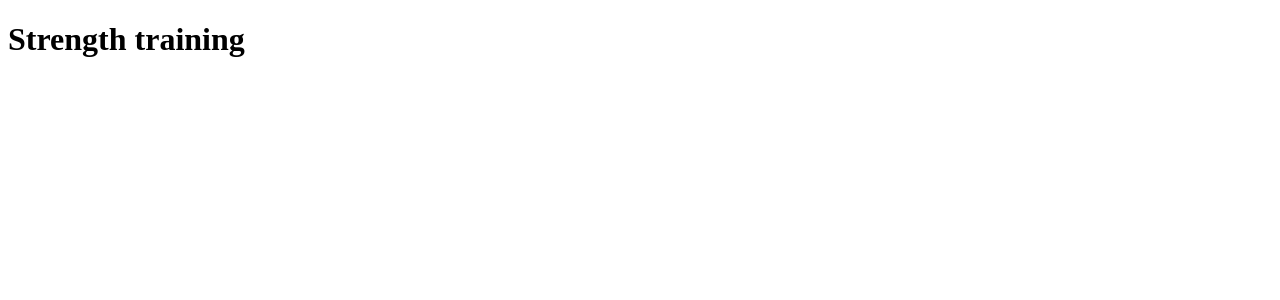
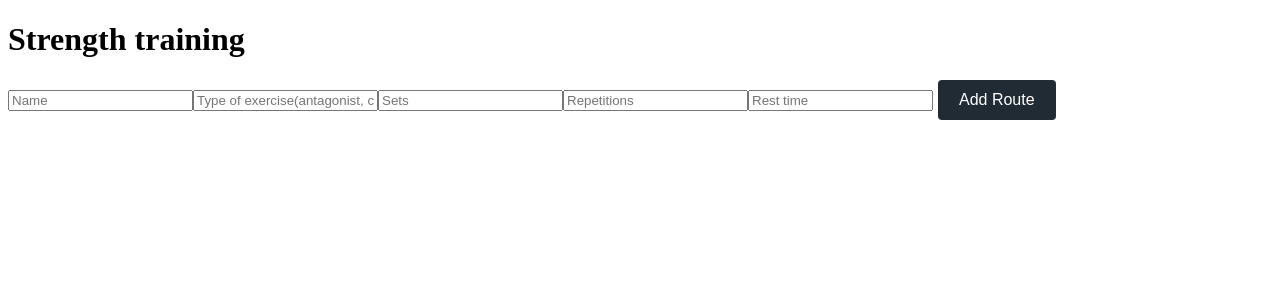
Before and after one commit to Zplaninic/ClimbingTrainingApp, a React (Create React App) app: page /strength in a window 1280 px wide. Shown: the top 300 px of the page. Built offline with nearby package versions, Linux system fonts and the light colour scheme.

Commit message:
add strength exercise inputs

```diff
--- a/src/components/Strength.js
+++ b/src/components/Strength.js
@@ -1,11 +1,14 @@
 /* eslint-disable class-methods-use-this */
 import React, { Component } from 'react';
+import StrengthTrainingForm from './StrengthTrainingForm';
 
 class Strength extends Component {
 	render() {
 		return (
 			<div className="strength-training">
 				<h1>Strength training</h1>
+				<StrengthTrainingForm/>
+
 			</div>
 		);
 	}
--- /dev/null
+++ b/src/components/StrengthTrainingForm.js
@@ -0,0 +1,18 @@
+import React from 'react';
+
+class StrengthTrainingForm extends React.Component {
+    render() {
+		return (
+            <form className="strength-exercise">
+                <input name="name" ref={this.nameRef} type="text" placeholder="Name"/>
+    			<input name="type" ref={this.type} type="text" placeholder="Type of exercise(antagonist, core.."/>
+    			<input name="sets" ref={this.sets} type="number" placeholder="Sets"/>
+    			<input name="reps" ref={this.reps} type="number" placeholder="Repetitions"/>
+                <input name="rest" ref={this.rest} type="number" placeholder="Rest time"/>
+    			<button type="submit">Add Route</button>
+            </form>
+		);
+	}
+}
+
+export default StrengthTrainingForm;
```
